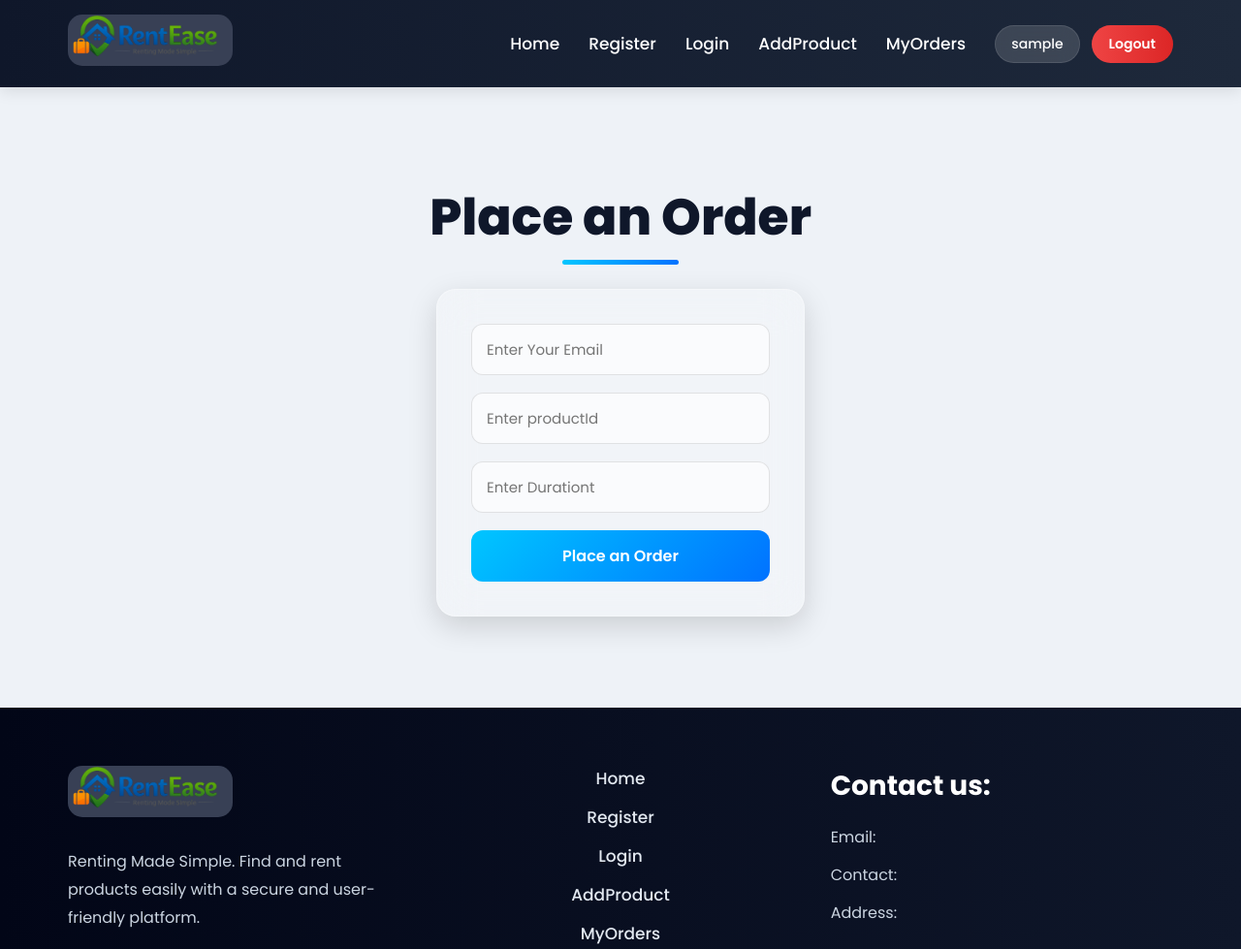
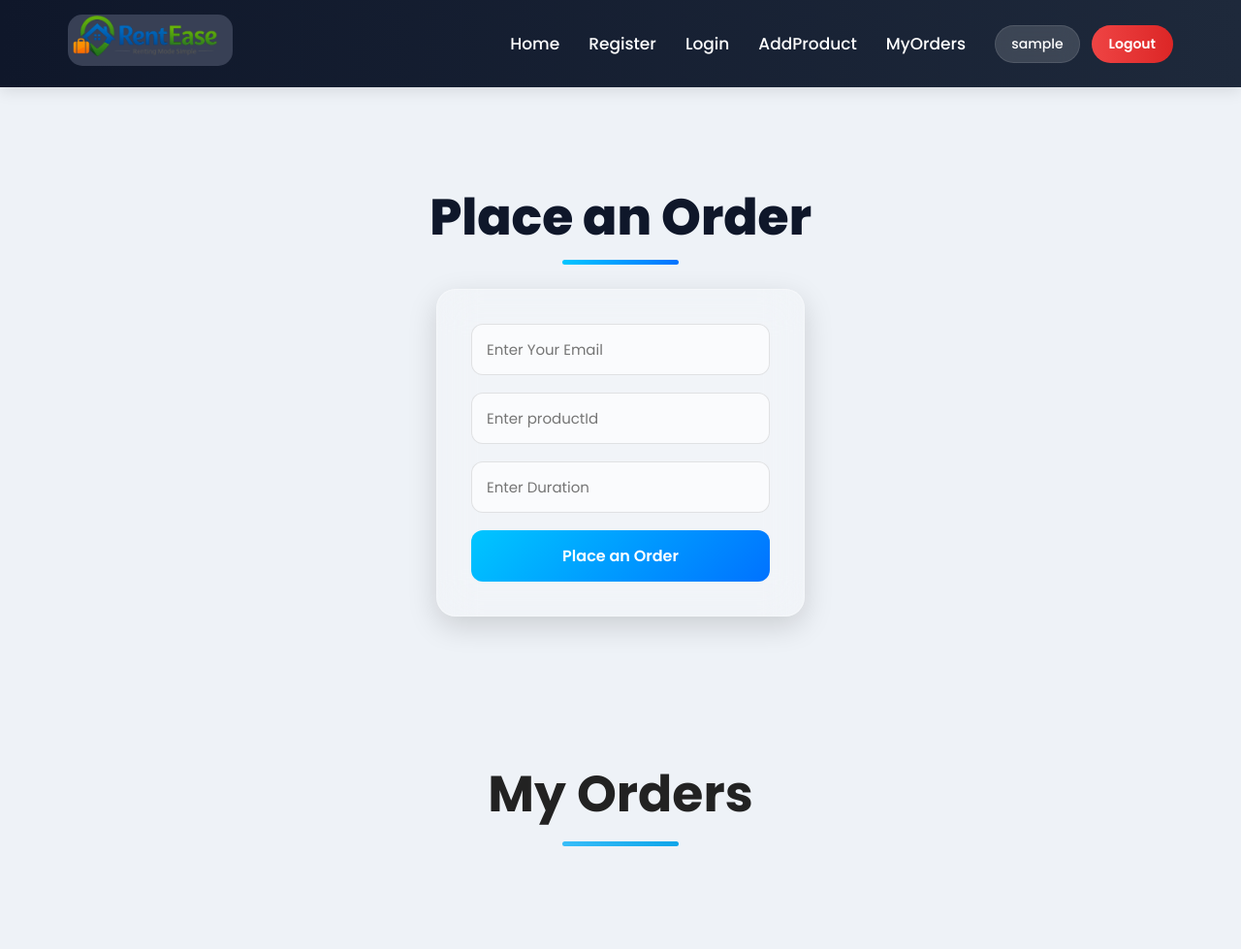
Before and after one commit to hellonitin101/rentease, a plain HTML site: page frontend/order.html in a window 1280 px wide. Shown: the top 979 px of the page at 97% size. Drawn offline with Linux system fonts and the light colour scheme; no server answers; sample sign-in values are in the browser's storage.

```diff
--- a/frontend/order.html
+++ b/frontend/order.html
@@ -35,7 +35,7 @@
 
         <input type="text" id="productId" placeholder="Enter productId">
 
-        <input type="text" id="duration" placeholder="Enter Durationt">
+        <input type="text" id="duration" placeholder="Enter Duration">
 
         <button onclick="order()">
             Place an Order
@@ -43,6 +43,16 @@
     </div>
 
 </div>
+
+<!-- MAIN SECTION START -->
+    <div class="main-container">
+
+        <h1>My Orders</h1>
+
+        <div id="orders"></div>
+
+    </div>
+    <!-- MAIN SECTION END -->
 <!-- MAIN SECTION END -->
 
     <!-- FOOTER START -->
```
